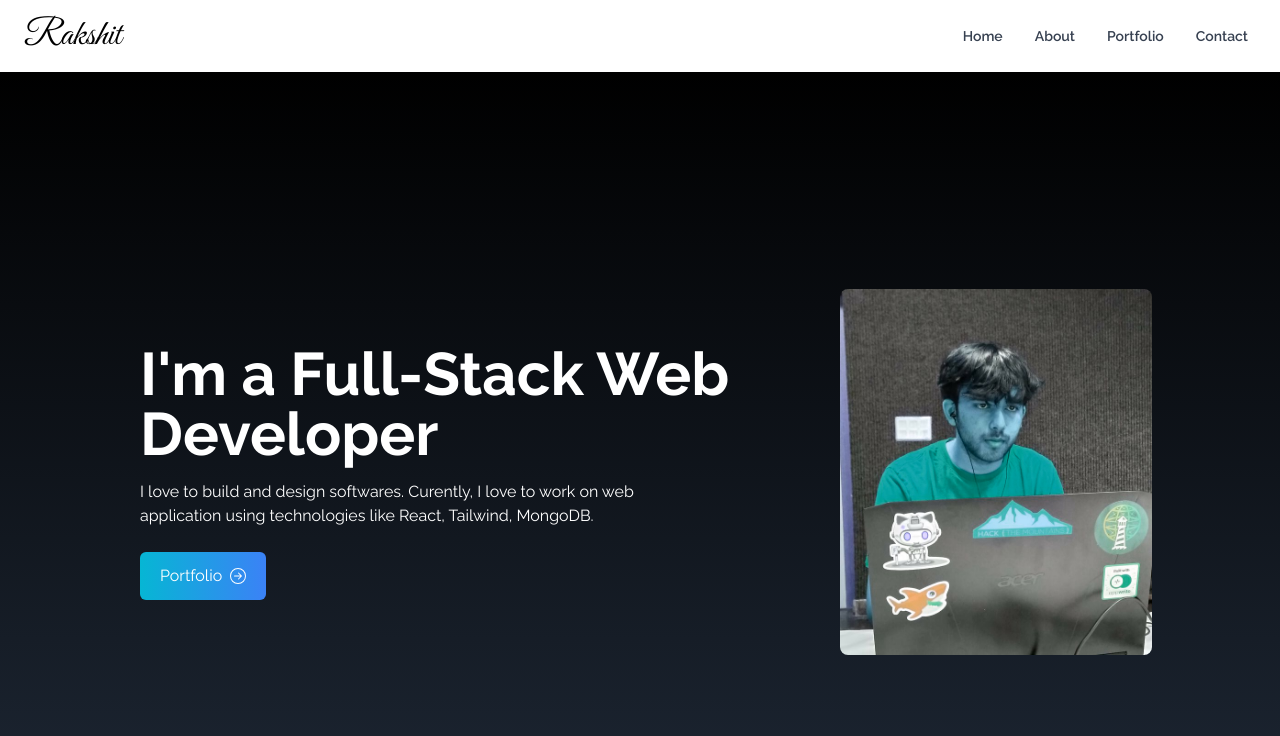
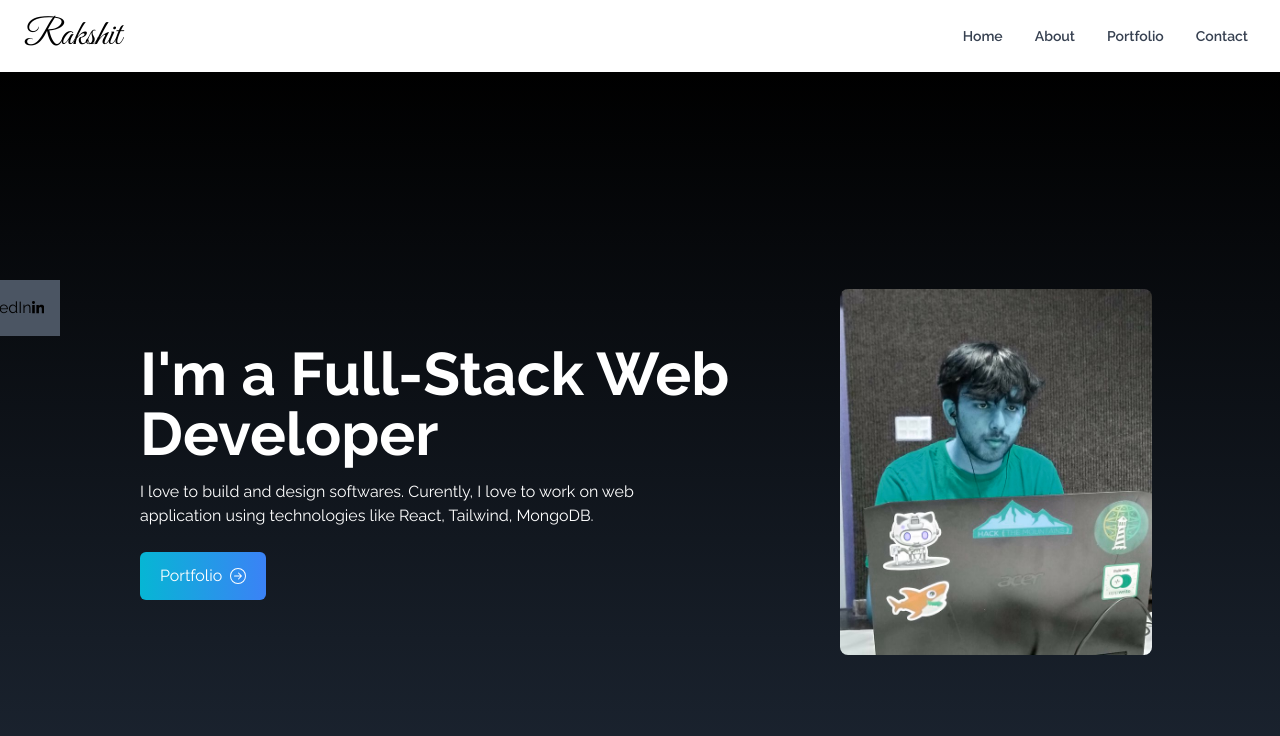
Before and after one commit to rakshitgondwal/portfolio-website, a React (Create React App) app: page / in a window 1280 px wide. Shown: the top 736 px of the page. Built offline with nearby package versions, Linux system fonts and the light colour scheme.

Commit message:
start social

```diff
--- a/src/App.js
+++ b/src/App.js
@@ -1,11 +1,13 @@
 import Navbar from "./components/navbar/Navbar";
 import Main from "./components/main/Main"
+import Socials from "./components/socials/Socials";
 
 function App() {
   return (
     <>
       <Navbar />
       <Main />
+      <Socials />
     </>
 
   );
--- a/src/components/navbar/Navbar.js
+++ b/src/components/navbar/Navbar.js
@@ -6,7 +6,7 @@ import Toggle from './components/Toggle'
 const Navbar = () => {
     return (
 
-        <nav class="bg-white border-gray-200 px-2 sm:px-4 py-2.5 dark:bg-black">
+        <nav class="sticky top-0 bg-white border-gray-200 px-2 sm:px-4 py-2.5 dark:bg-black">
             <div class="container flex flex-wrap justify-between items-center mx-auto ">
                 <Signature />
                 <Toggle />
--- /dev/null
+++ b/src/components/socials/Socials.js
@@ -0,0 +1,19 @@
+import React from 'react'
+import { FaLinkedinIn } from 'react-icons/fa'
+
+const Socials = () => {
+  return (
+    <div className='flex flex-col top-[35%] left-0 fixed'>
+        <ul>
+            <li className=' flex justify-between items-center w-40 h-14 px-4 ml-[-100px] hover:rounded-md duration-300 bg-gray-600'>
+                <a href='' className='flex justify-between items-center w-full text-white'/>
+                <>
+                LinkedIn <FaLinkedinIn size={30}/>
+                </>
+            </li>
+        </ul>
+    </div>
+  )
+}
+
+export default Socials
```
